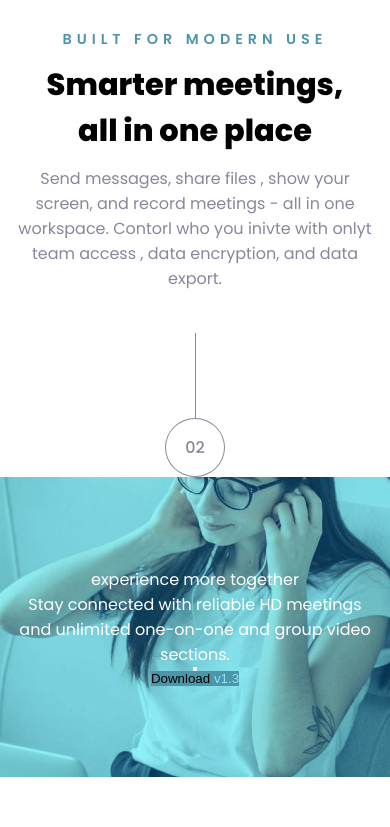
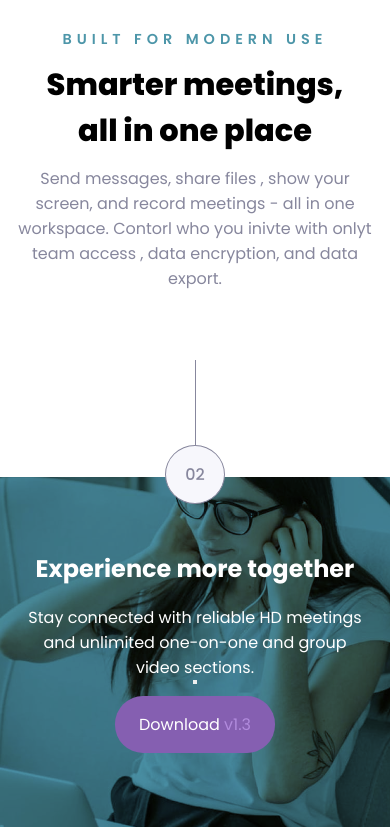
Before and after one commit to Deuzi/landing-page, a plain HTML site: page index.html in a window 390 px wide. Shown: the part 1158-1985 px from the top of the page. Before the commit the page ends 1935 px from the top, so only its background shows below. Drawn offline with Linux system fonts and the light colour scheme.

Commit message:
mobile-fix

```diff
--- a/index.html
+++ b/index.html
@@ -68,28 +68,27 @@
             </p>
         </section>
 
+
+    </main>
     <div class="break break-two">
         <div class="vertical-line"></div>
         <p id="two">
             02
         </p>
     </div>
-
-    </main>
     <footer>
         <p id = "footer-header">
-            experience more together
+            Experience more together
         </p>
         <p>
             Stay connected with reliable HD meetings and unlimited one-on-one and group video sections.
         </p>
 
         <button>
-        <button class="btn-1">
-            Download <span class="vrs-control">v1.3</span>
+            <button class="btn btn-3">
+                Download <span class="vrs-control-2"> v1.3</span>
             </button>
         </button>
-
     </footer>
 
 </body>
--- a/style.css
+++ b/style.css
@@ -13,7 +13,7 @@
     --white: #FFFF;
     --cyan: #4D96A9;
     --light-cyan: #8FE3F9;
-    --off-white: #D1D1DF;
+    --off-white: #f7f7fc;
 
 
     --btn-hover-1: #71C0D4;
@@ -62,6 +62,7 @@ body{
     color: var(--light-grey);
     margin-bottom: 1.44em;
 }
+
  /* --- hero-btns-- */
 .btns{
     display: flex;
@@ -102,13 +103,15 @@ body{
     margin-top: 0.75em;
 }
 
+/* --- page-breaks -- */
 
 .break{
     display: flex;
     justify-content: center;
     align-items: center;
     flex-direction: column;
-    margin-top: 2.6em ;
+    margin-top: 2.6em;
+
 }
 .vertical-line {
     border-left: 1px solid var(--light-grey);
@@ -122,10 +125,12 @@ body{
     border-radius: 50%;
     color: var(--light-grey);
     font-weight: 500;
+    background-color: var(--off-white);
 
 }
 
 /* --display-imgs--*/
+
 .display-imgs{
     margin: 2em 0;
 }
@@ -185,19 +190,41 @@ body{
     border-radius: 50%;
     color: var(--light-grey);
     font-weight: 500;
+    background-color: var(--off-white);
+}
 
+.break-two{
+    z-index: 3;
+    position: relative;
+    top: 1.7em;
 }
 
 /* -- footer --*/
 
 footer{
     background: var(--cyan) url(meet-landing-page/starter-code/assets/mobile/image-footer.jpg) center/cover no-repeat;
-    height: 300px;
-    background-blend-mode: overlay;
+    height: 350px;
+    background-blend-mode: multiply;
     display: flex;
     justify-content: center;
     align-items: center;
     flex-direction: column;
-    padding: 0 1em;
+    padding: 2em 1.3em;
     color: var(--white);
 }
+
+#footer-header{
+    font-size: 1.5em;
+    font-weight: 700;
+    margin-bottom: 0.8em;
+}
+
+.vrs-control-2 {
+    color: var(--btn-hover-2);
+}
+
+.btn-3 {
+    background-color: var(--purple);
+    border: 0 solid var(--purple);
+    margin-top: 0.75em;
+}
```
Lines whose indentation alone changed are shown as unchanged.
